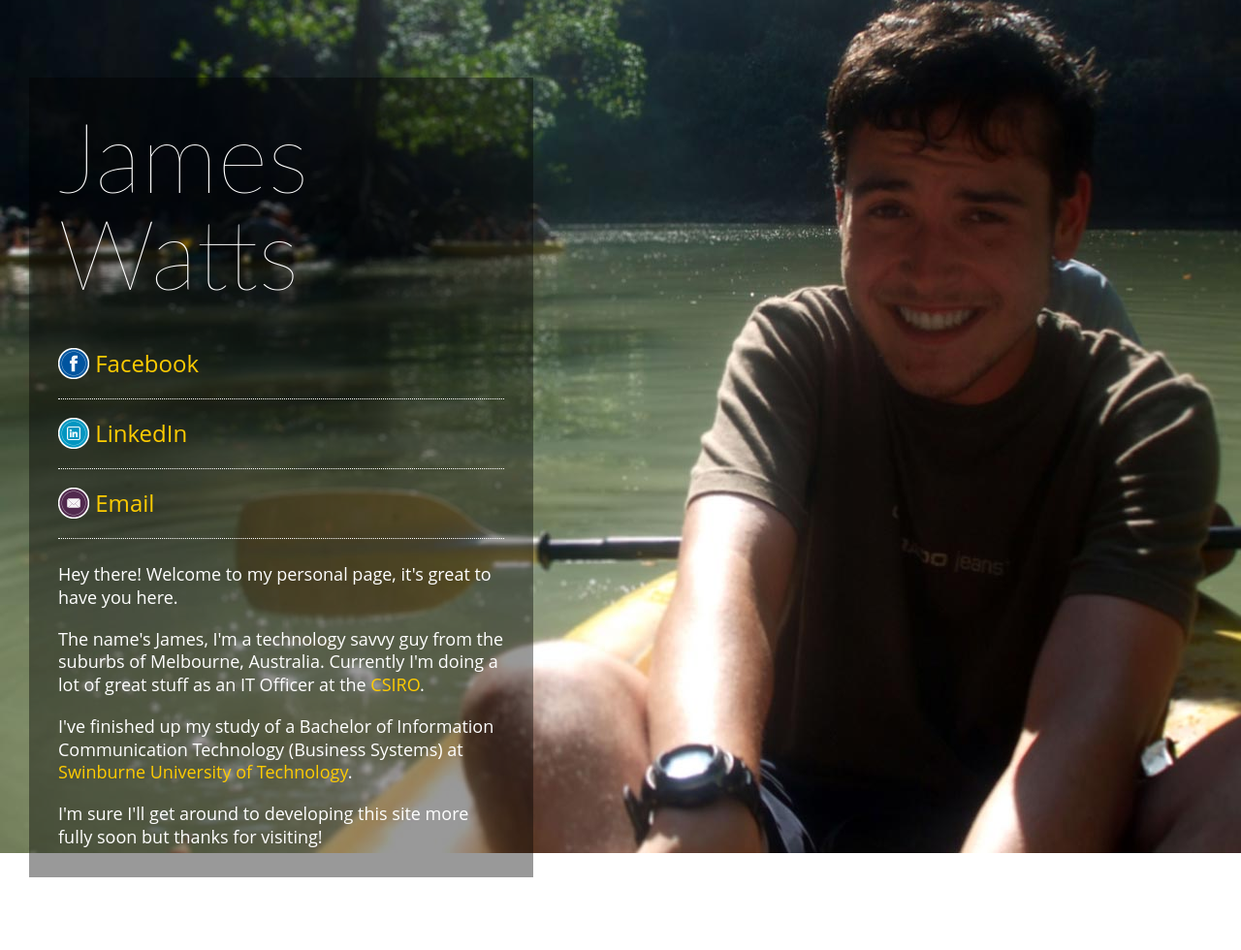
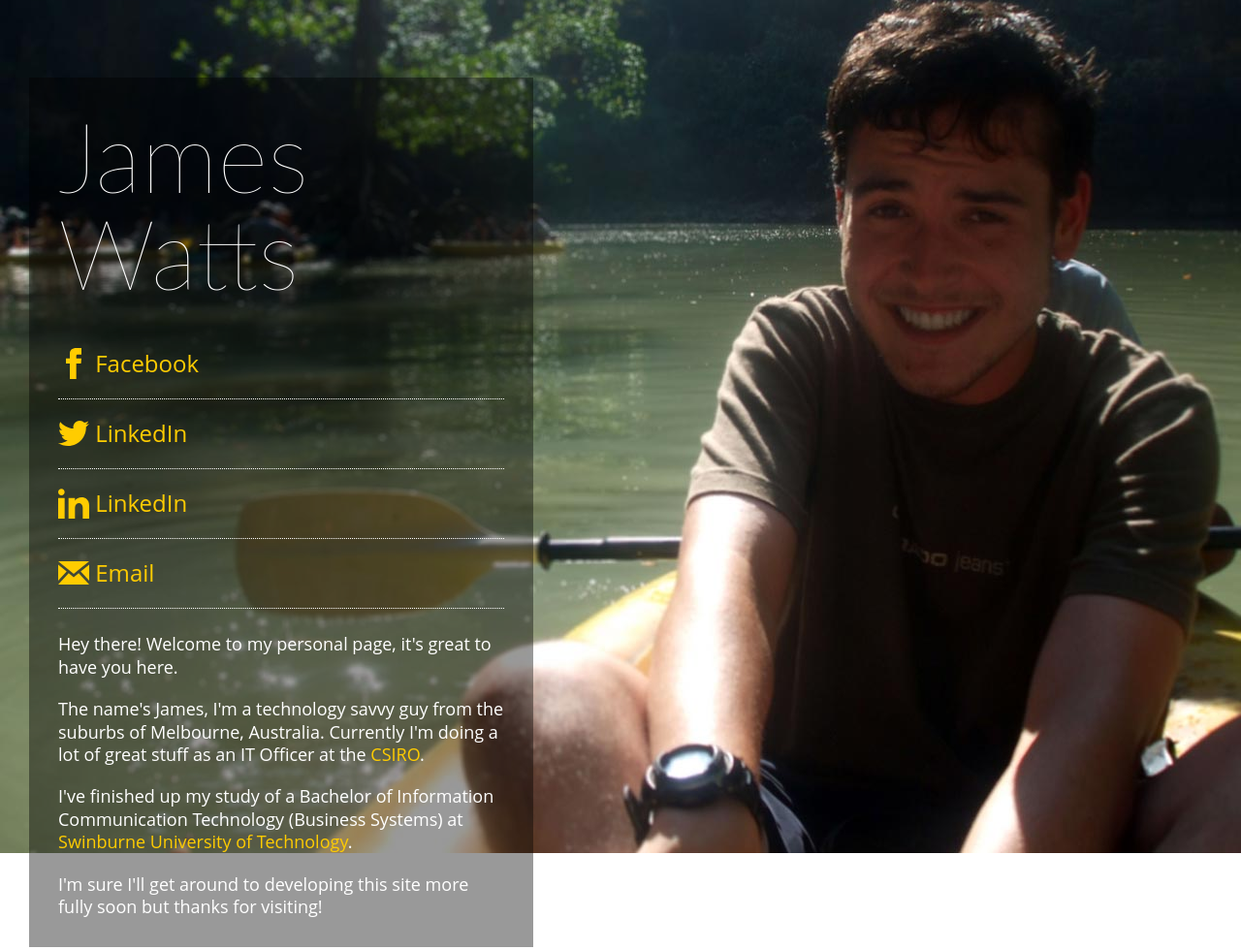
Before and after one commit to Watts-one/watts.one-website, a plain HTML site: page index.html in a window 1280 px wide. Shown: the whole page at 97% size. Drawn offline with Linux system fonts and the light colour scheme.

Commit message:
Redo images

```diff
--- a/css/styles.css
+++ b/css/styles.css
@@ -58,15 +58,19 @@ a {
 	text-decoration: none;
 }
 
+a svg {
+	fill: #fc0
+}
+
 .link {
 	overflow: hidden;
 	margin: 10px 30px 0;
 	padding: 5px 30px 20px 0;
-	border-bottom: #FFFFFF 1px dotted;
+	border-bottom: #fff 1px dotted;
 	outline: none;
 	font-family: 'Open Sans', Helvetica, Arial, sans-serif;
 	font-size: 24px;
-	color: #FFFFFF;
+	color: #fff;
 }
 
 .link a * {
--- a/index.html
+++ b/index.html
@@ -15,19 +15,33 @@
         <div id="social">
             <div class="link">
                 <a href="https://www.facebook.com/jdwatts" target="_blank">
-                    <img src="images/facebook-icon.png" alt="Facebook icon" title="Facebook" width="32" height="32" />
+                    <svg xmlns="http://www.w3.org/2000/svg" width="32" height="32" viewBox="0 0 24 24">
+						<path d="M9 8h-3v4h3v12h5v-12h3.642l.358-4h-4v-1.667c0-.955.192-1.333 1.115-1.333h2.885v-5h-3.808c-3.596 0-5.192 1.583-5.192 4.615v3.385z"/>
+					</svg>
                     <span class="name">Facebook</span>
                 </a>
             </div>
 			<div class="link">
+                <a href="https://twitter.com/jdwattage" target="_blank">
+                    <svg xmlns="http://www.w3.org/2000/svg" width="32" height="32" viewBox="0 0 24 24">
+						<path d="M24 4.557c-.883.392-1.832.656-2.828.775 1.017-.609 1.798-1.574 2.165-2.724-.951.564-2.005.974-3.127 1.195-.897-.957-2.178-1.555-3.594-1.555-3.179 0-5.515 2.966-4.797 6.045-4.091-.205-7.719-2.165-10.148-5.144-1.29 2.213-.669 5.108 1.523 6.574-.806-.026-1.566-.247-2.229-.616-.054 2.281 1.581 4.415 3.949 4.89-.693.188-1.452.232-2.224.084.626 1.956 2.444 3.379 4.6 3.419-2.07 1.623-4.678 2.348-7.29 2.04 2.179 1.397 4.768 2.212 7.548 2.212 9.142 0 14.307-7.721 13.995-14.646.962-.695 1.797-1.562 2.457-2.549z"/>
+					</svg>
+                    <span class="name">LinkedIn</span>
+                </a>
+            </div>
+			<div class="link">
                 <a href="https://au.linkedin.com/in/jdwatts" target="_blank">
-                    <img src="images/linkedin-icon.png" alt="LinkedIn icon" title="LinkedIn" width="32" height="32" />
+                    <svg xmlns="http://www.w3.org/2000/svg" width="32" height="32" viewBox="0 0 24 24">
+						<path d="M4.98 3.5c0 1.381-1.11 2.5-2.48 2.5s-2.48-1.119-2.48-2.5c0-1.38 1.11-2.5 2.48-2.5s2.48 1.12 2.48 2.5zm.02 4.5h-5v16h5v-16zm7.982 0h-4.968v16h4.969v-8.399c0-4.67 6.029-5.052 6.029 0v8.399h4.988v-10.131c0-7.88-8.922-7.593-11.018-3.714v-2.155z"/>
+					</svg>
                     <span class="name">LinkedIn</span>
                 </a>
             </div>
 			<div class="link">
                 <a href="mailto:james@watts.one">
-                    <img src="images/email-icon.png" alt="Email icon" title="Email" width="32" height="32" />
+					<svg xmlns="http://www.w3.org/2000/svg" width="32" height="32" viewBox="0 0 24 24">
+						<path d="M12 12.713l-11.985-9.713h23.971l-11.986 9.713zm-5.425-1.822l-6.575-5.329v12.501l6.575-7.172zm10.85 0l6.575 7.172v-12.501l-6.575 5.329zm-1.557 1.261l-3.868 3.135-3.868-3.135-8.11 8.848h23.956l-8.11-8.848z"/>
+					</svg>
                     <span class="name">Email</span>
                 </a>
             </div>
```
Also changed, not shown: images/email-icon.png (deleted), images/facebook-icon.png (deleted), images/facebook-icon.svg (added), images/linkedin-icon.png (deleted), images/twitter-icon.svg (added).
